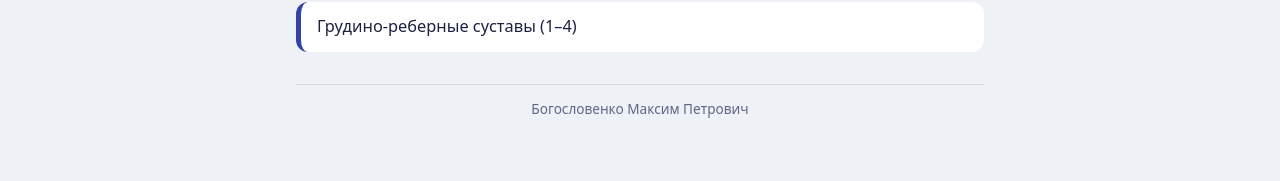
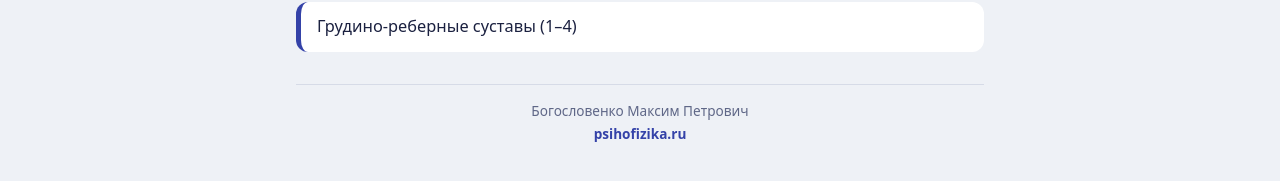
Before and after one commit to etaquvokas87-cmd/gipotonia, a plain HTML site: page index.html in a window 1280 px wide. Shown: the part 813-994 px from the top of the page. Drawn offline with Linux system fonts and the light colour scheme.

Commit message:
Add psihofizika.ru link to app footer

```diff
--- a/index.html
+++ b/index.html
@@ -93,7 +93,9 @@ ol.seq button.go .t::after{content:"таблица гипотонии →";displ
 .block h3{margin:0 0 6px;font-size:.95rem}
 .block ol{margin:0;padding-left:20px}
 .block li{margin:4px 0}
-.sign{margin:32px 0 8px;text-align:center;color:var(--muted);font-size:.85rem;padding-top:14px;border-top:1px solid var(--line)}
+.sign{margin:32px 0 8px;text-align:center;color:var(--muted);font-size:.85rem;line-height:1.7;padding-top:14px;border-top:1px solid var(--line)}
+.sign a{color:var(--uni);font-weight:600;text-decoration:none;padding:4px 2px}
+.sign a:hover{text-decoration:underline}
 /* body figure */
 :root{--skin:#F3EAE4;--skin-line:#D9C7BC;--mus:#E2AFA7;--mus-fib:#C4867D;--mus-deco:#EBCBC5}
 @media (prefers-color-scheme: dark){:root:not([data-theme="light"]){--skin:#2B3050;--skin-line:#444B72;--mus:#6A4660;--mus-fib:#8A5C7C;--mus-deco:#4A3E5C}}
@@ -173,7 +175,7 @@ nav button[aria-current="page"]{color:var(--ink);font-weight:700;box-shadow:inse
   <div id="searchOut"></div>
 </section>
 
-<footer class="sign">Богословенко Максим Петрович</footer>
+<footer class="sign">Богословенко Максим Петрович<br><a href="https://psihofizika.ru" target="_blank" rel="noopener">psihofizika.ru</a></footer>
 </div>
 
 <nav><div class="in">
```
